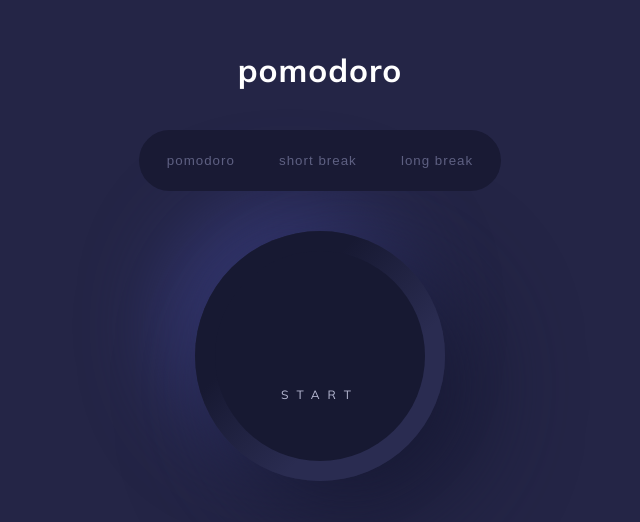
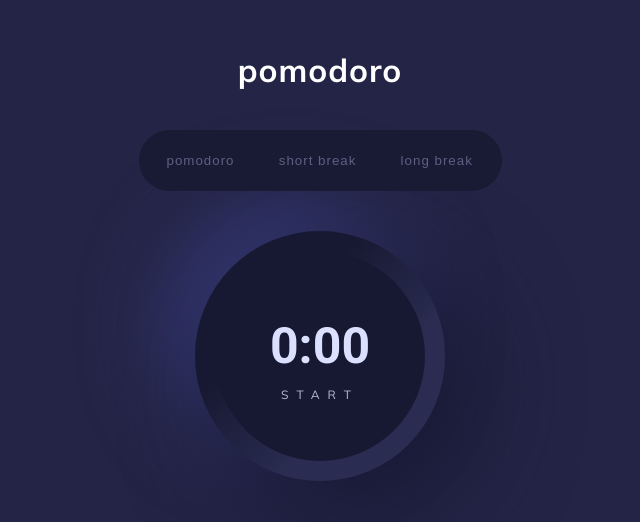
Before and after one commit to DaniPantea99/pomodoro-app, a plain HTML site: page index.html in a window 1280 px wide. Shown: the whole page, without its empty margins (320-960 px from the left). Drawn offline with Linux system fonts and the light colour scheme.

Commit message:
update4 27sep

```diff
--- a/css/style.css
+++ b/css/style.css
@@ -26,6 +26,7 @@ body {
 }
 
 .buttons {
+    min-width: 363px;
     background-color: #191a34;
     border-radius: 50px;
     padding: 8px;
--- a/index.html
+++ b/index.html
@@ -40,7 +40,7 @@
                     </svg>
                 </div>
             </div>
-                <div class="time"></div>
+                <div class="time">0:00</div>
                 <p class="start-timer">start</p>
         </div>
     </div>
```
